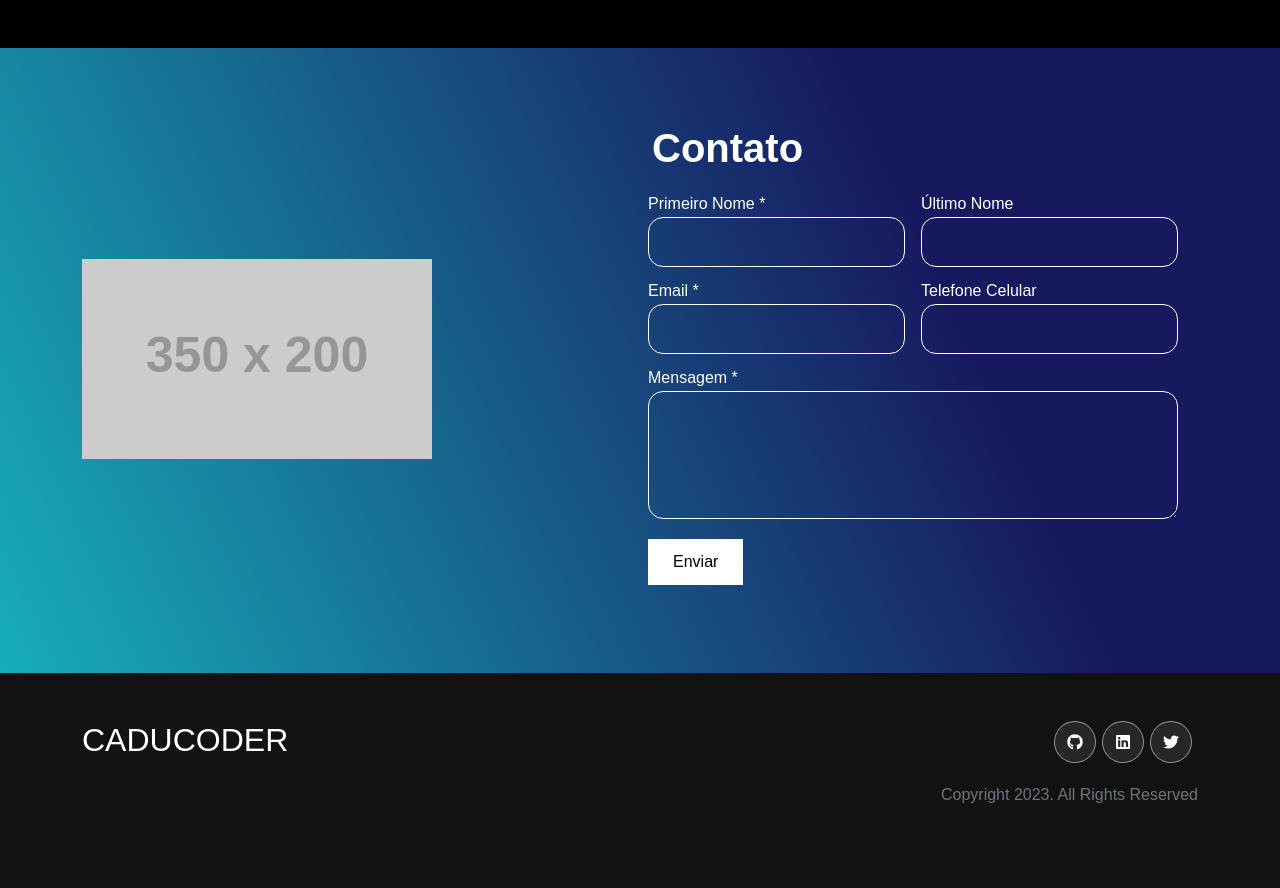
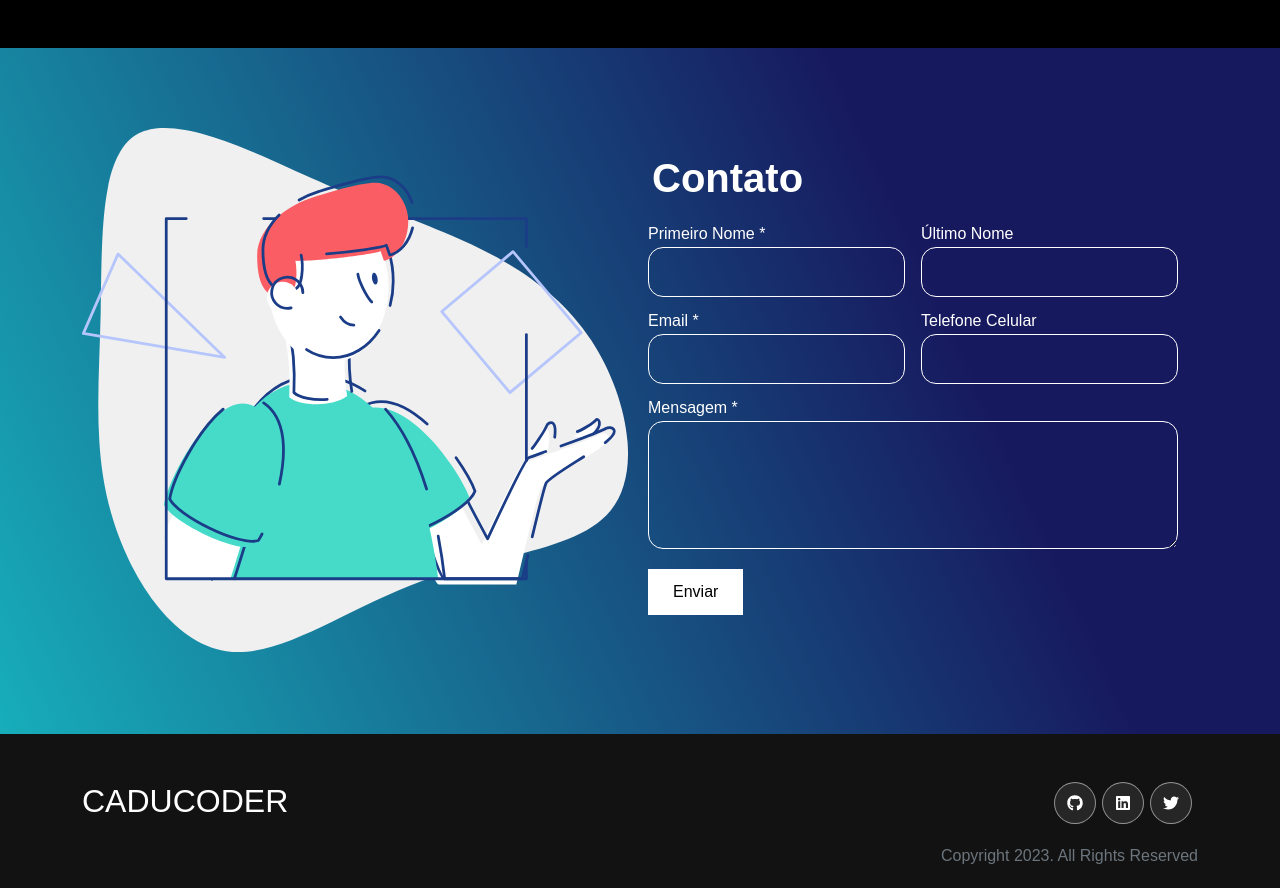
Before and after one commit to caducoder/Portfolio, a React (Vite) app: page / in a window 1280 px wide. Shown: the part 2100-2988 px from the top of the page. Before the commit the page ends 2927 px from the top, so only its background shows below. Built offline with nearby package versions, Linux system fonts and the light colour scheme; a web font is replaced by a local one.

Commit message:
fix: contact section scroll

```diff
--- a/src/components/Banner/index.tsx
+++ b/src/components/Banner/index.tsx
@@ -44,6 +44,15 @@ function Banner() {
     }
   }
 
+  const scrollToContact = () => {
+    const secaoDestino = document.getElementById("connect");
+    if (secaoDestino) {
+      const elementPosition = secaoDestino.getBoundingClientRect().top;
+      const offsetPosition = elementPosition + window.scrollY;
+      window.scrollTo({ top: offsetPosition, behavior: "smooth" });
+    }
+  };
+
   return (
     <section className="banner" id="home">
       <Container className='xl'>
@@ -56,7 +65,7 @@ function Banner() {
               Minha jornada no mundo da programação começou com a fascinação pela criação de interfaces dinâmicas e interativas,
               o que me impulsionou a buscar e aprimorar minhas habilidades nesta área.
             </p>
-            <button onClick={() => console.log('connect')} className='btn btn-dark'>
+            <button onClick={scrollToContact} className='btn btn-dark'>
               Let's connect <FontAwesomeIcon icon={faArrowCircleRight} />
             </button>
           </Col>
--- a/src/components/Contact/Contact.scss
+++ b/src/components/Contact/Contact.scss
@@ -1,6 +1,13 @@
 .contact {
   padding: 80px 0;
   background-image: linear-gradient(65.5deg, rgba(23, 205, 205, 1) -15.1%, rgba(23, 25, 95, 1) 71.5%);
+
+  .invert {
+    -moz-transform: scaleX(-1);
+    -o-transform: scaleX(-1);
+    -webkit-transform: scaleX(-1);
+    transform: scaleX(-1);
+  }
 
   h2 {
     font-size: 40px;
@@ -11,7 +18,6 @@
 
   .form-column {
     overflow: auto;
-
   }
 
   .form {
--- a/src/components/Contact/index.tsx
+++ b/src/components/Contact/index.tsx
@@ -22,7 +22,11 @@ function Contact() {
       <Container className="xl">
         <Row className='align-items-center'>
           <Col md={6} >
-            <img src="https://fakeimg.pl/350x200/?text=Hello" alt="Entre em contato" />
+            <img
+              className='invert'
+              src="svgs/person-illustration.svg"
+              alt="Entre em contato"
+            />
           </Col>
           <Col md={6} className='form-column'>
             <h2>Contato</h2>
--- a/src/components/NavBar/index.tsx
+++ b/src/components/NavBar/index.tsx
@@ -13,6 +13,15 @@ function NavBar() {
   const onUpdateActiveLink = (section: string) => {
     setActiveLink(section)
   }
+
+  const scrollToContact = () => {
+    const secaoDestino = document.getElementById("connect");
+    if (secaoDestino) {
+      const elementPosition = secaoDestino.getBoundingClientRect().top;
+      const offsetPosition = elementPosition + window.scrollY;
+      window.scrollTo({ top: offsetPosition, behavior: "smooth" });
+    }
+  };
 
   useEffect(() => {
     const onScroll = () => {
@@ -76,7 +85,7 @@ function NavBar() {
                 <FontAwesomeIcon icon={faTwitter} inverse className='icon' />
               </a>
             </div>
-            <button className="vvd"><span>Let's Connect</span></button>
+            <button onClick={scrollToContact}><span>Let's Connect</span></button>
           </span>
         </Navbar.Collapse>
       </Container>
```
Also changed, not shown: public/svgs/person-illustration.svg (added).
